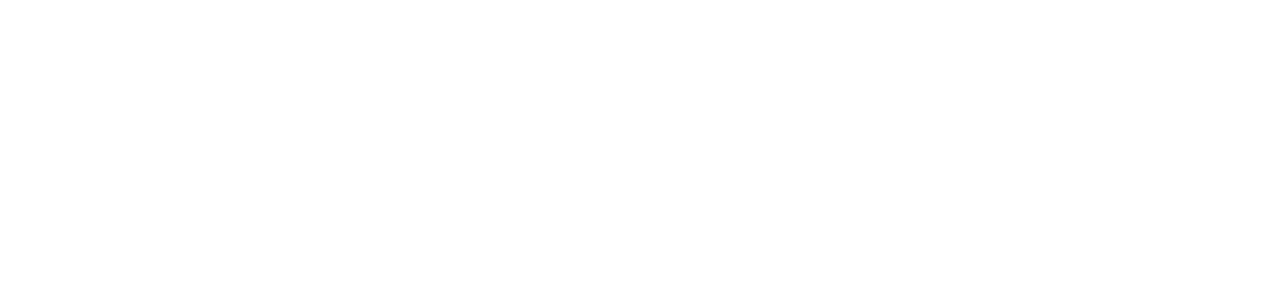
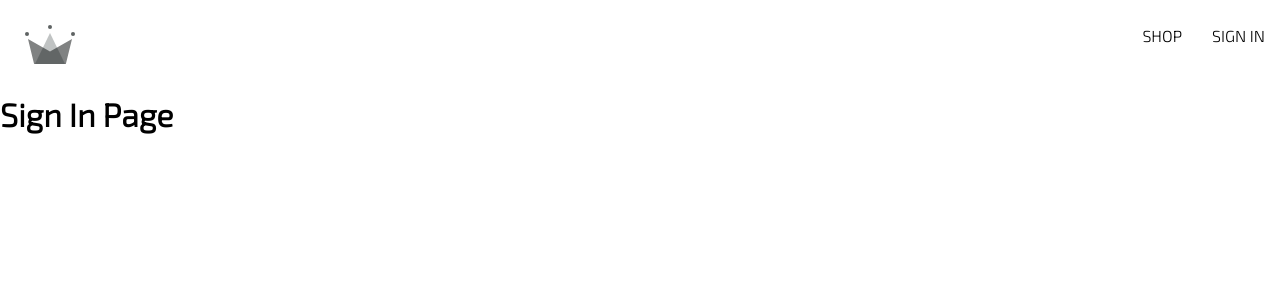
Before and after one commit to FullstackSammy/crwn-resin, a React (Create React App) app: page /sign-in in a window 1280 px wide. Before the commit this address had no page. Shown: the top 300 px of the page. Built offline with nearby package versions, Linux system fonts and the light colour scheme.

Commit message:
added signin-page

```diff
--- a/src/App.js
+++ b/src/App.js
@@ -2,6 +2,7 @@
 
 import Home from "./routes/home/home.component";
 import Navigation from "./routes/navigation/navigation.component";
+import SignIn from "./routes/sign-in/sign-in.component";
 // Denna return fungerar precis som en Django url. du ger den en path och sedan vilket element den ska rendera
 
 const Shop = () => {
@@ -14,6 +15,7 @@
       <Route path="/" element={<Navigation />}>
         <Route index element={<Home />} />
         <Route path="shop" element={<Shop />} />
+        <Route path="sign-in" element={<SignIn />} />
         {/* Det är så här man får navigationen att alltid synas på sidan. Home grejen är också bra för key-wordet index gör att det kommer synas tillsammans med navbaren. */}
       </Route>
     </Routes>
--- a/src/routes/navigation/navigation.component.jsx
+++ b/src/routes/navigation/navigation.component.jsx
@@ -16,6 +16,9 @@
           <Link className="nav-link" to="/shop">
             SHOP
           </Link>
+          <Link className="nav-link" to="/sign-in">
+            SIGN IN
+          </Link>
         </div>
       </div>
       <Outlet />
--- /dev/null
+++ b/src/routes/sign-in/sign-in.component.jsx
@@ -0,0 +1,8 @@
+const SignIn = () => {
+    return(<div>
+        <h1>Sign In Page</h1>
+    </div>
+    )
+}
+
+export default SignIn;
```
